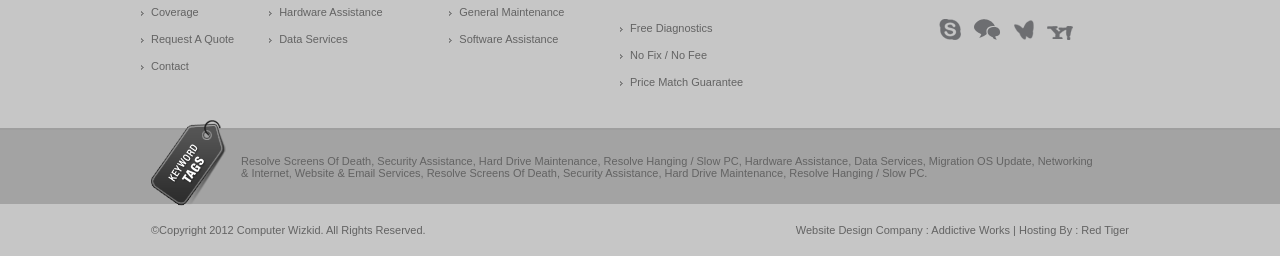
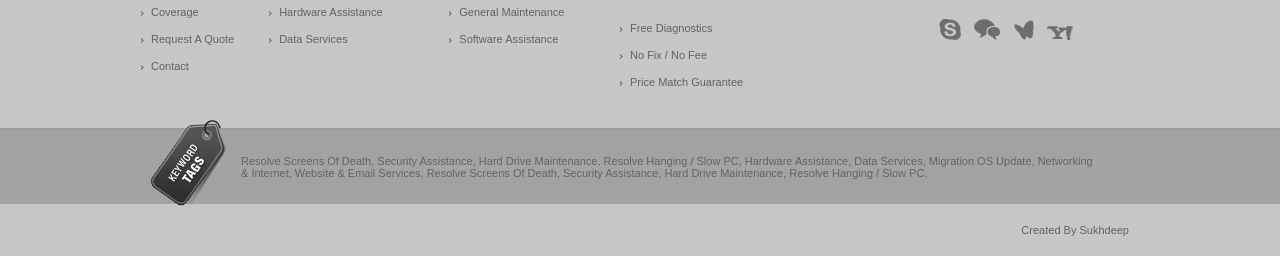
Before and after one commit to ssharma1307/computer-wizcat, a plain HTML site: page index.html in a window 1280 px wide. Shown: the part 1310-1566 px from the top of the page. Drawn offline with Linux system fonts and the light colour scheme.

Commit message:
footer edit

```diff
--- a/index.html
+++ b/index.html
@@ -216,10 +216,10 @@
 												<div class="mainfooter">
 													<div class="container">
 															<div class="left">
-																&copy;Copyright 2012 Computer Wizkid. All Rights Reserved.
+
 															</div>
 															<div class="right">
-																Website Design Company : Addictive Works   |   Hosting By : Red Tiger
+																created by Sukhdeep
 															</div>
 													</div>
 												</div>
```
